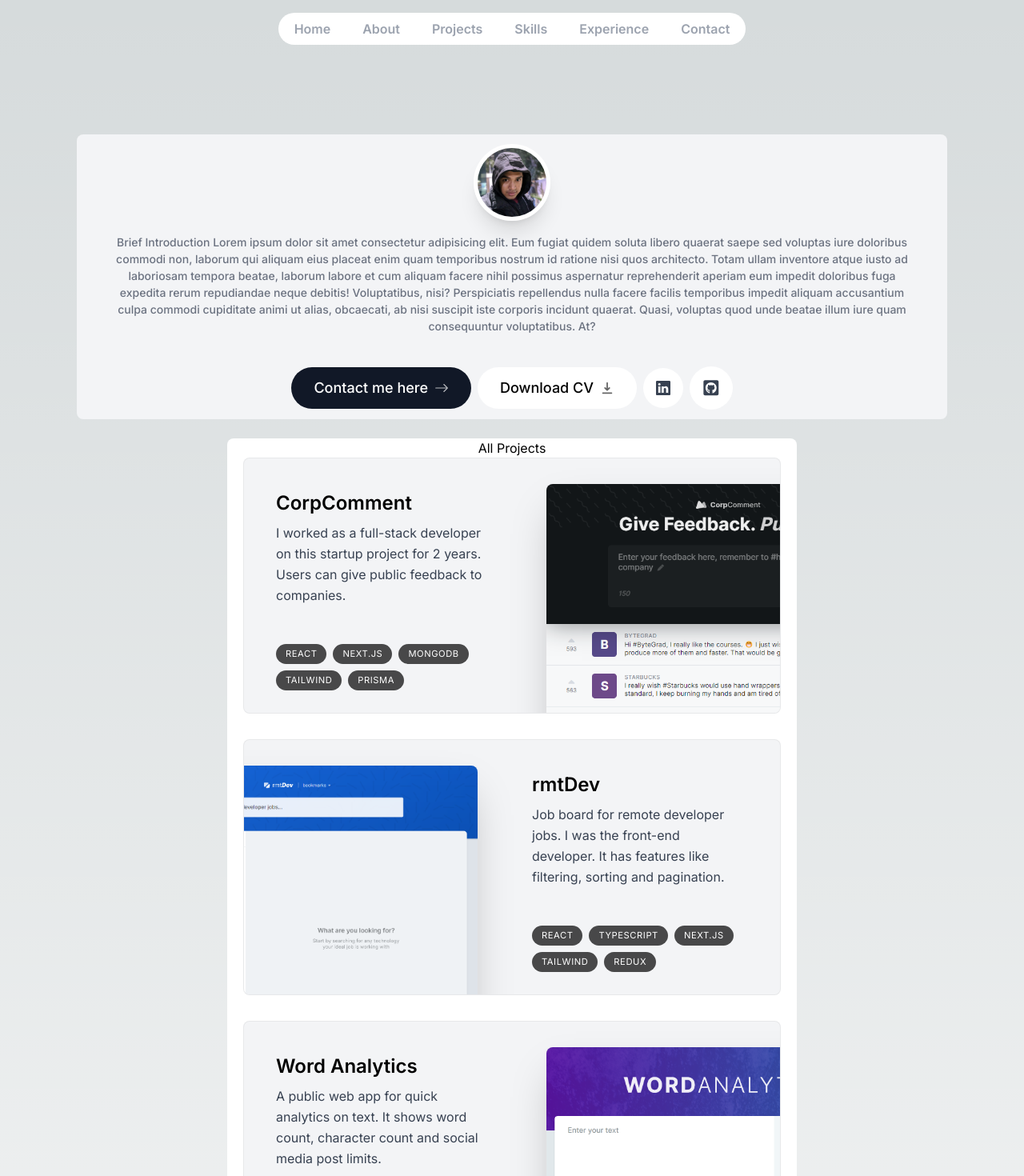
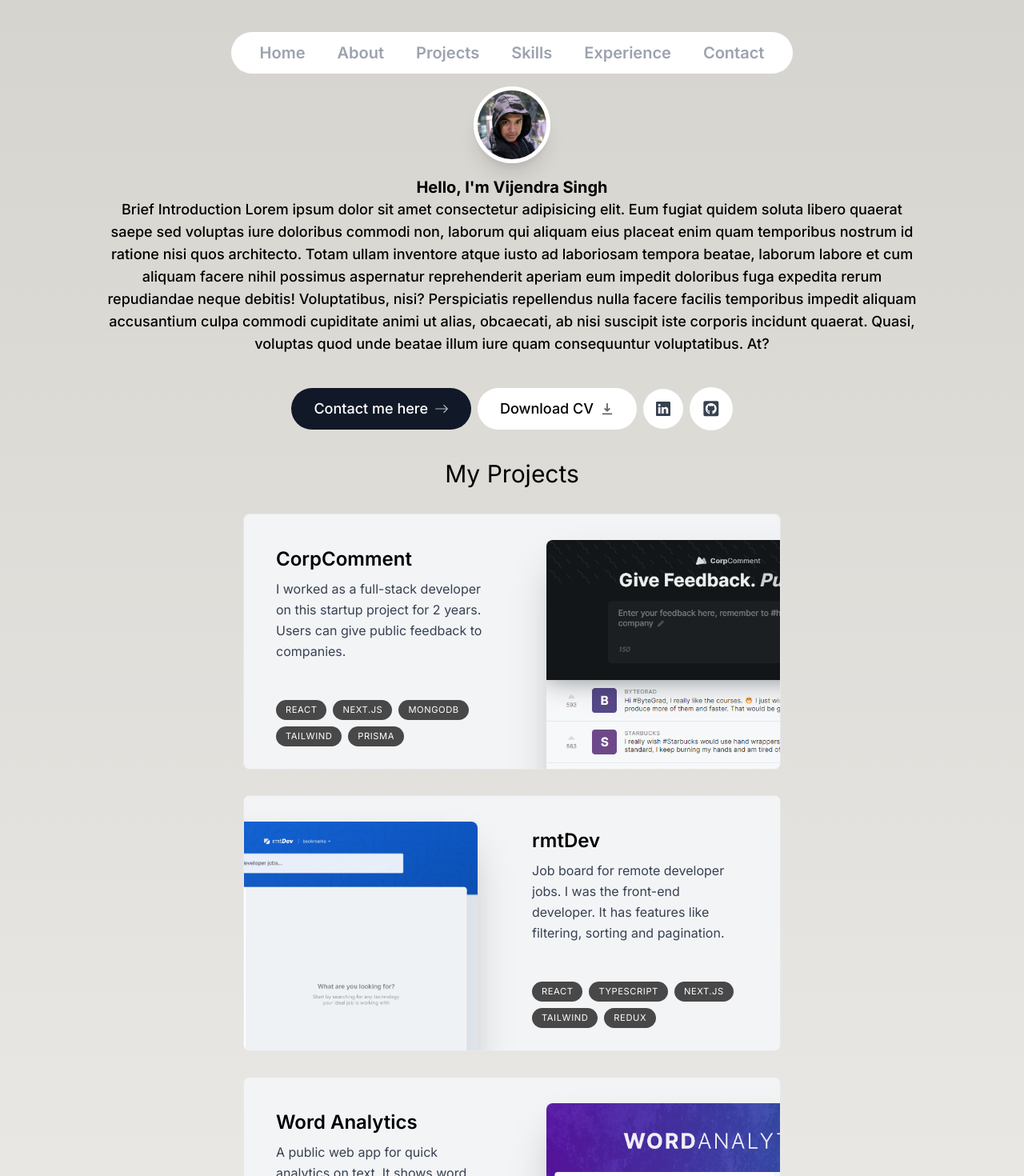
Before and after one commit to vijend795/my-portfolio, a Next.js app: page / in a window 1280 px wide. Shown: the top 1470 px of the page at 80% size. Built offline with nearby package versions, Linux system fonts and the light colour scheme.

Commit message:
updated header

```diff
--- /dev/null
+++ b/app/component/contactUs.js
@@ -0,0 +1,58 @@
+import React from "react";
+import Heading from "./subComponent/heading";
+
+const ContactUs = () => {
+  return (
+    <div className="container mx-auto p-6">
+      <Heading>Contact Me</Heading>
+      <form className="max-w-md mx-auto">
+        <div className="mb-4">
+          <label htmlFor="name" className="block text-gray-600 font-semibold">
+            Name
+          </label>
+          <input
+            type="text"
+            id="name"
+            name="name"
+            className="w-full p-2 border border-gray-300 rounded"
+            placeholder="Your Name"
+          />
+        </div>
+        <div className="mb-4">
+          <label htmlFor="email" className="block text-gray-600 font-semibold">
+            Email
+          </label>
+          <input
+            type="email"
+            id="email"
+            name="email"
+            className="w-full p-2 border border-gray-300 rounded"
+            placeholder="Your Email"
+          />
+        </div>
+        <div className="mb-6">
+          <label htmlFor="remark" className="block text-gray-600 font-semibold">
+            Remark
+          </label>
+          <textarea
+            id="remark"
+            name="remark"
+            rows="4"
+            className="w-full p-2 border border-gray-300 rounded"
+            placeholder="Your Message"
+          ></textarea>
+        </div>
+        <div className="flex justify-center">
+          <button
+            type="submit"
+            className="bg-blue-500 text-white font-semibold py-2 px-4 rounded hover:bg-blue-600 "
+          >
+            Submit
+          </button>
+        </div>
+      </form>
+    </div>
+  );
+};
+
+export default ContactUs;
--- a/app/component/experience.js
+++ b/app/component/experience.js
@@ -7,14 +7,14 @@ import {
   VerticalTimelineElement,
 } from "react-vertical-timeline-component";
 import "react-vertical-timeline-component/style.min.css";
+import Heading from "./subComponent/heading";
 
 
 export default function Experience() {
   return (
     <section className="scroll-mt-28 mb-28 sm:mb-40">
-      <h1 className="text-3xl font-bold mb-6 flex justify-center py-6">
-        Experience
-      </h1>
+
+      <Heading >Experience </Heading>
 
       <VerticalTimeline lineColor="white">
         {experiencesData.map((item, index) => (
--- a/app/component/header.js
+++ b/app/component/header.js
@@ -1,33 +1,27 @@
 // pages/index.js
-import React from 'react';
-import Image from 'next/image';
-import { navLinks } from '../data/data_cv';
-import Link from 'next/link';
+import React from "react";
+import Image from "next/image";
+import { navLinks } from "../data/data_cv";
+import Link from "next/link";
 // import { motion } from "framer-motion";
 
-
-export default function  Header () {
+export default function Header() {
   return (
-    <header className="">
-
-      <nav className=" flex my-4 justify-center ">
-        <ul className=" flex flex-row items-center gap-10 px-5 rounded-full py-2 bg-white">
-
-        {
-            navLinks.map((link)=>(
-                <li key={link.name} className=" ">
-                    <Link href={link.link} className= "text-gray-400 font-semibold hover:text-black">
-                        {link.name}
-                    </Link>
-                </li>
-
-            )
-
-            )
-        }
-    </ul>
+    <header className="z-[999] relative bg-green-400 flex justify-center">
+      <nav className=" flex mt-10 fixed top-0  ">
+        <ul className=" flex flex-row items-center gap-10 px-9 rounded-full py-3 bg-white">
+          {navLinks.map((link) => (
+            <li key={link.name} className=" ">
+              <Link
+                href={link.link}
+                className="text-gray-400 text-xl font-semibold hover:text-black"
+              >
+                {link.name}
+              </Link>
+            </li>
+          ))}
+        </ul>
       </nav>
-
     </header>
   );
-};
+}
--- a/app/component/intro.js
+++ b/app/component/intro.js
@@ -10,7 +10,7 @@ import { FaGithubSquare } from "react-icons/fa";
 
 const Intro = () => {
   return (
-    <div className="flex flex-col justify-start items-center bg-gray-100  px-5 rounded-lg py-3">
+    <div className=" flex flex-col justify-start items-center px-5 rounded-lg py-3 max-w-6xl">
       <div>
 
       <Image
@@ -23,7 +23,16 @@ const Intro = () => {
               className="h-24 w-24 rounded-full object-cover border-[0.35rem] border-white shadow-xl"
             />
       </div>
-      <div className='mb-10 mt-4 px-4 text-sm font-medium !leading-[1.5] sm:text-sm rounded-full text-center text-gray-500'> Brief Introduction Lorem ipsum dolor sit amet consectetur adipisicing elit. Eum fugiat quidem soluta libero quaerat saepe sed voluptas iure doloribus commodi non, laborum qui aliquam eius placeat enim quam temporibus nostrum id ratione nisi quos architecto. Totam ullam inventore atque iusto ad laboriosam tempora beatae, laborum labore et cum aliquam facere nihil possimus aspernatur reprehenderit aperiam eum impedit doloribus fuga expedita rerum repudiandae neque debitis! Voluptatibus, nisi? Perspiciatis repellendus nulla facere facilis temporibus impedit aliquam accusantium culpa commodi cupiditate animi ut alias, obcaecati, ab nisi suscipit iste corporis incidunt quaerat. Quasi, voluptas quod unde beatae illum iure quam consequuntur voluptatibus. At?</div>
+      <div className='mb-10 mt-4 px-4 text-xl font-medium !leading-[1.5] sm:text-sm rounded-full text-center text-black'
+      initial={{ opacity: 0, y: 100 }}
+      animate={{ opacity: 1, y: 0 }}>
+      <span className="font-bold text-xl">Hello, I'm Vijendra Singh </span>
+      <br></br>
+      <p className='text-lg'>
+      Brief Introduction Lorem ipsum dolor sit amet consectetur adipisicing elit. Eum fugiat quidem soluta libero quaerat saepe sed voluptas iure doloribus commodi non, laborum qui aliquam eius placeat enim quam temporibus nostrum id ratione nisi quos architecto. Totam ullam inventore atque iusto ad laboriosam tempora beatae, laborum labore et cum aliquam facere nihil possimus aspernatur reprehenderit aperiam eum impedit doloribus fuga expedita rerum repudiandae neque debitis! Voluptatibus, nisi? Perspiciatis repellendus nulla facere facilis temporibus impedit aliquam accusantium culpa commodi cupiditate animi ut alias, obcaecati, ab nisi suscipit iste corporis incidunt quaerat. Quasi, voluptas quod unde beatae illum iure quam consequuntur voluptatibus. At?
+      </p>
+
+      </div>
     <div className='flex flex-col sm:flex-row items-center justify-center gap-2 px-4 text-lg font-medium'>
     <Link
           href="#contact"
--- a/app/component/project.js
+++ b/app/component/project.js
@@ -8,11 +8,13 @@ import { projectsData } from "../data/data_cv";
 import { BsArrowRight, BsLinkedin } from "react-icons/bs";
 import { HiDownload } from "react-icons/hi";
 import { FaGithubSquare } from "react-icons/fa";
+import Heading from "./subComponent/heading";
 
 const Projects = () => {
   return (
-    <div className="flex flex-col justify-start items-center bg-white  px-5 rounded-lg my-6">
-      <h1> All Projects</h1>
+    <div className="flex flex-col justify-start items-center px-5 rounded-lg my-6">
+
+      <Heading>My Projects</Heading>
       <div>
         {/* projects detail Section */}
         {projectsData.map((project) => (
--- /dev/null
+++ b/app/component/subComponent/heading.js
@@ -0,0 +1,11 @@
+import React from 'react'
+
+const Heading = ({children}) => {
+  return (
+    <div className='capitalize text-3xl text-center mb-8'>
+        {children}
+    </div>
+  )
+}
+
+export default Heading
--- a/app/globals.css
+++ b/app/globals.css
@@ -3,8 +3,8 @@
 @tailwind utilities;
 
 :root {
-  --foreground-rgb: 0, 0, 0;
-  --background-start-rgb: 214, 219, 220;
+  --foreground-rgb: 0,0 , 0;
+  --background-start-rgb: 214, 212, 206;
   --background-end-rgb: 255, 255, 255;
 }
 
--- a/app/page.js
+++ b/app/page.js
@@ -2,6 +2,7 @@ import Image from 'next/image'
 import Intro from './component/intro'
 import Projects from './component/project'
 import Experience from './component/experience'
+import ContactUs from './component/contactUs'
 
 export default function Home() {
   return (
@@ -9,6 +10,7 @@ export default function Home() {
     <Intro />
     <Projects/>
     <Experience />
+    <ContactUs />
     </main>
   )
 }
```
